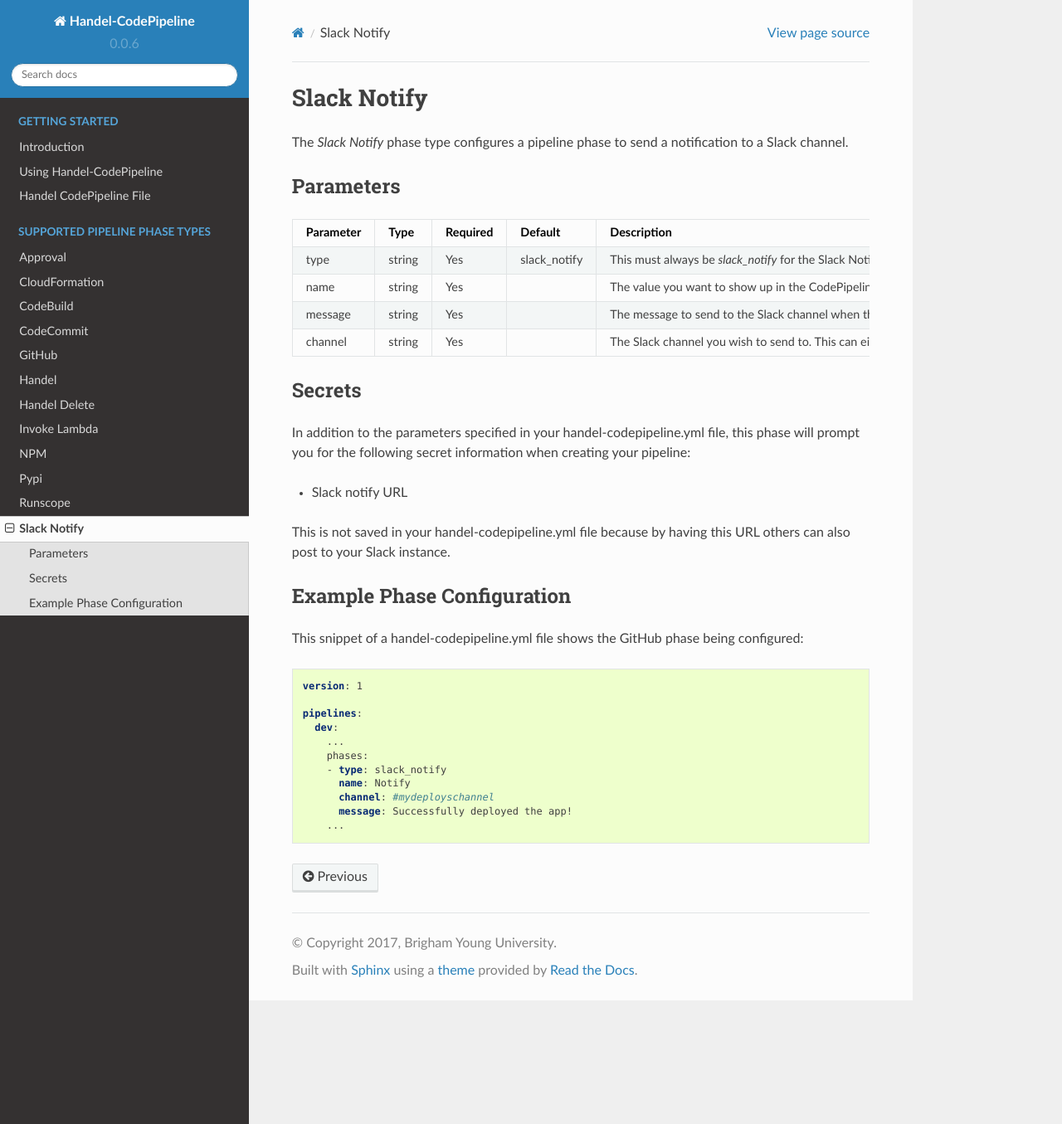
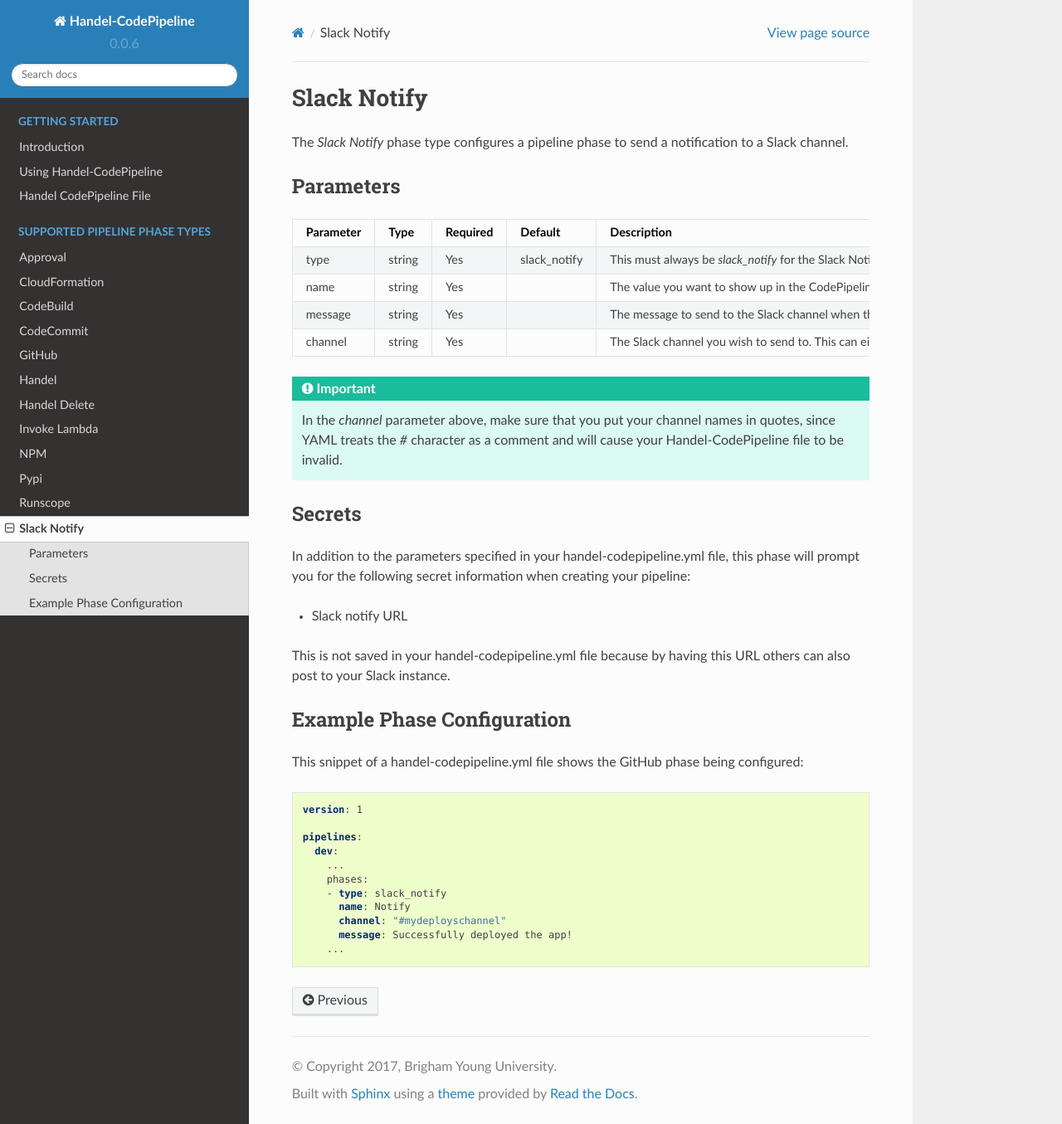
Before and after one commit to byu-oit/handel-codepipeline, a Sphinx documentation site: the page built from docs/phase-types/slack_notify.rst, in a window 1280 px wide and 1355 px high. Shown: the whole window at 83% size. Built offline with Sphinx 7.4.7 and the Read the Docs theme 2.0.0, drawn with Linux system fonts in a browser that asks for light colours.

Commit message:
Update docs

```diff
--- a/docs/phase-types/slack_notify.rst
+++ b/docs/phase-types/slack_notify.rst
@@ -32,7 +32,11 @@
      - string
      - Yes
      -
-     - The Slack channel you wish to send to. This can either be a username, such as '@dsw88', or a channel, such as '#mydeploys'.
+     - The Slack channel you wish to send to. This can either be a username, such as "@dsw88", or a channel, such as "#mydeploys".
+
+.. IMPORTANT::
+
+    In the *channel* parameter above, make sure that you put your channel names in quotes, since YAML treats the *#* character as a comment and will cause your Handel-CodePipeline file to be invalid.
 
 Secrets
 -------
@@ -56,6 +60,6 @@
         phases:
         - type: slack_notify
           name: Notify
-          channel: #mydeployschannel
+          channel: "#mydeployschannel"
           message: Successfully deployed the app!
         ...
```
